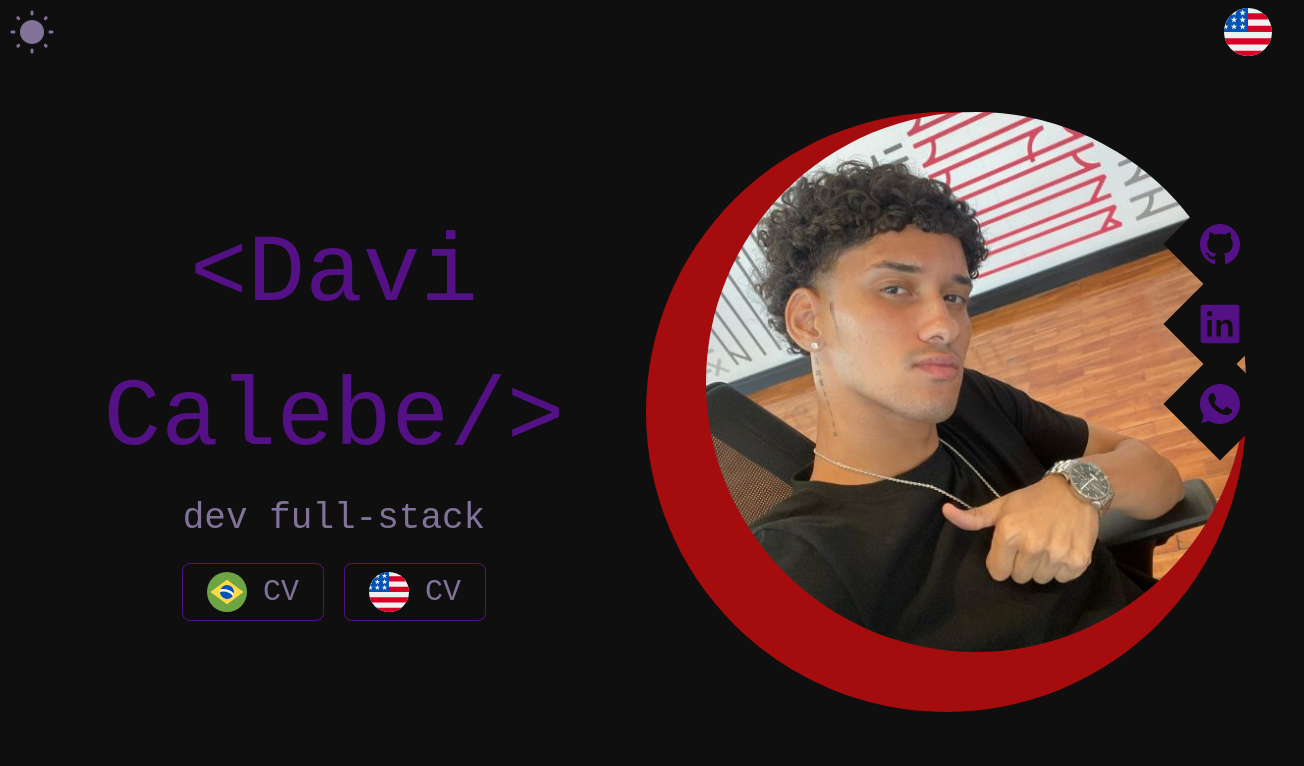
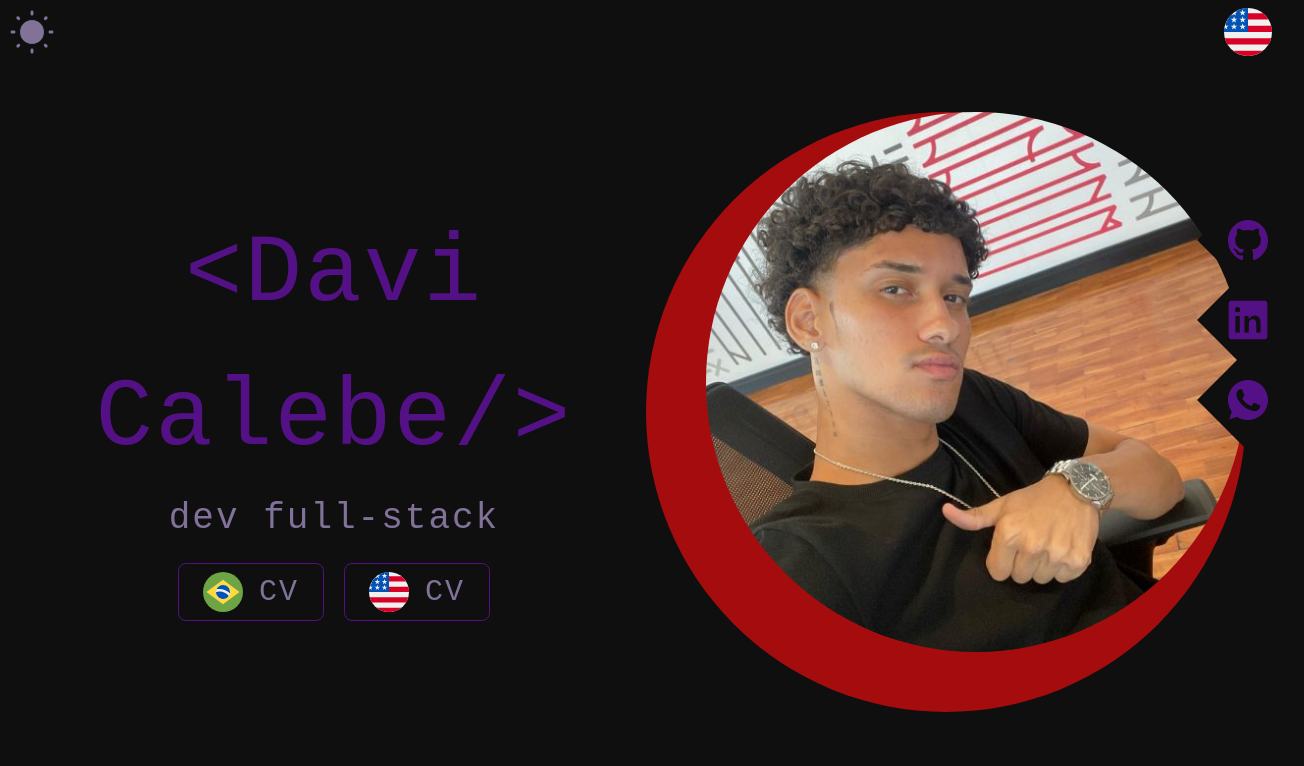
Before and after one commit to DaviCalebe/portfolio, a React (Vite) app in the folder app/: page / in a window 1280 px wide. Shown: the top 766 px of the page, 1304 px wide, since content can reach past the window. Built offline with nearby package versions, Linux system fonts and the light colour scheme.

Commit message:
adding animations to the page

```diff
--- a/app/src/components/social-medias.tsx
+++ b/app/src/components/social-medias.tsx
@@ -1,21 +1,34 @@
+import { motion } from "framer-motion";
+import { useEffect } from "react";
 import github from "../assets/github.svg";
 import linkedin from "../assets/linkedin.svg";
 import whatsapp from "../assets/whatsapp.svg";
 
 export const SocialMedias = () => {
+    useEffect(() => {
+        document.body.classList.add("overflow-x-hidden");
+        return () => document.body.classList.remove("overflow-x-hidden");
+    }, []);
+
     return (
-        <aside className="sticky top-0 z-[9999]">
-            <div className="absolute top-30 z-[9999] right-0 flex flex-col p-5">
-                <div className="bg-base p-5 rotate-45">
-                    <img src={github} alt="github" className="relative z-50 w-10 -rotate-45 hover:scale-150" />
+        <aside className="sticky top-0 z-30">
+            <motion.div
+                className="absolute top-30 right-0 flex flex-col gap-2 p-5"
+                initial={{ right: "-1.5rem" }} // Começa um pouco fora da tela
+                whileHover={{ right: "0.5rem" }} // Move para dentro ao passar o mouse
+                transition={{ type: "spring", stiffness: 100 }}
+                style={{ clipPath: "inset(0 0 0 -2rem)" }} // Evita rolagem horizontal
+            >
+                <div className="bg-base p-4 rotate-45">
+                    <img src={github} alt="github" className="relative z-50 w-10 -rotate-45 hover:scale-150 hover:z-50 transition-transform" />
                 </div>
-                <div className="bg-base p-5 rotate-45">
-                    <img src={linkedin} alt="linkedin" className="relative z-50 w-10 -rotate-45 hover:scale-150" />
+                <div className="bg-base p-4 rotate-45">
+                    <img src={linkedin} alt="linkedin" className="relative z-50 w-10 -rotate-45 hover:scale-150 hover:z-50 transition-transform" />
                 </div>
-                <div className="bg-base p-5 rotate-45">
-                    <img src={whatsapp} alt="whatsapp" className="relative z-50 w-10 -rotate-45 hover:scale-150" />
+                <div className="bg-base p-4 rotate-45">
+                    <img src={whatsapp} alt="whatsapp" className="relative z-50 w-10 -rotate-45 hover:scale-150 hover:z-50 transition-transform" />
                 </div>
-            </div>
+            </motion.div>
         </aside>
-    )
-}
+    );
+};
--- a/app/src/index.css
+++ b/app/src/index.css
@@ -1,8 +1,44 @@
 @import "tailwindcss";
 
 *{
-/*   font-family: gt, -apple-system, BlinkMacSystemFont, "Segoe UI", Roboto, Oxygen, Ubuntu, Cantarell, "Open Sans", "Helvetica Neue", sans-serif;
- */  font-family: 'JetBrains Mono', monospace;
+  font-family: 'JetBrains Mono', monospace;
+  letter-spacing: 2px;
+}
+
+@keyframes appear-left {
+  from {
+    opacity: 0;
+    transform: translateX(-100px);
+  }
+  to {
+    opacity: 1;
+    transform: translateX(0px);
+  }
+}
+
+@keyframes appear-right {
+  from {
+    opacity: 0;
+    transform: translateX(100px);
+  }
+  to {
+    opacity: 1;
+    transform: translateX(0px);
+  }
+}
+
+/* Aparecer da esquerda */
+.appear-left {
+  animation: appear-left 0.5s ease-out;
+  animation-timeline: view();
+  animation-range: entry 0% cover 30%;
+}
+
+/* Aparecer da direita */
+.appear-right {
+  animation: appear-right 0.5s ease-out;
+  animation-timeline: view();
+  animation-range: entry 0% cover 30%;
 }
 
 @theme {
--- a/app/src/sections/about.tsx
+++ b/app/src/sections/about.tsx
@@ -14,7 +14,7 @@ const About = () => {
               <circle cx="1500" cy="800" r="30" fill="black" />
           </svg>
 
-          <div className="relative flex flex-col items-center self-center gap-19 text-center">
+          <div className="relative flex flex-col self-start mt-15 gap-19 text-center">
               <h1 className="text-5xl font-semibold max-w-[800px] z-10">SOBRE MIM</h1>
 
               <p className="text-3xl font-medium max-w-[800px] z-10">Lorem ipsum dolor sit amet consectetur adipisicing elit. Sit aperiam eaque ea nobis tempora impedit perspiciatis nesciunt consectetur magnam numquam, necessitatibus aliquam illo libero ratione eligendi nemo voluptatibus et facere.</p>
--- a/app/src/sections/timeline.tsx
+++ b/app/src/sections/timeline.tsx
@@ -18,7 +18,7 @@ const Timeline = () => {
 
                 {/* STEP 1 */}
 
-                <div className="col-span-4 w-full h-full">
+                <div className="appear-left col-span-4 w-full h-full">
                     <div className="w-full h-full rounded-md border border-tertiary p-4">
                         <h1 className="text-tertiary text-2xl font-semibold">teste</h1>
                         <p className="text-tertiary">Lorem ipsum dolor sit amet consectetur, adipisicing elit. Distinctio eos delectus labore tempora ea vel! Laborum maiores, quaerat delectus eius a earum ea aperiam repellat, ipsa cupiditate voluptatem beatae quae?</p>
@@ -47,7 +47,7 @@ const Timeline = () => {
                     </div>
                 </div>
 
-                <div className="col-span-4 w-full h-full">
+                <div className="appear-right col-span-4 w-full h-full">
                     <div className="w-full h-full rounded-md border border-tertiary p-4">
                         <h1 className="text-tertiary text-2xl font-semibold">teste</h1>
                         <p className="text-tertiary">Lorem ipsum dolor sit amet consectetur, adipisicing elit. Distinctio eos delectus labore tempora ea vel! Laborum maiores, quaerat delectus eius a earum ea aperiam repellat, ipsa cupiditate voluptatem beatae quae?</p>
@@ -56,7 +56,7 @@ const Timeline = () => {
 
                 {/* STEP 3 */}
 
-                <div className="col-span-4 w-full h-full">
+                <div className="appear-left col-span-4 w-full h-full">
                     <div className="w-full h-full rounded-md border border-tertiary p-4">
                         <h1 className="text-tertiary text-2xl font-semibold">teste</h1>
                         <p className="text-tertiary">Lorem ipsum dolor sit amet consectetur, adipisicing elit. Distinctio eos delectus labore tempora ea vel! Laborum maiores, quaerat delectus eius a earum ea aperiam repellat, ipsa cupiditate voluptatem beatae quae?</p>
@@ -85,7 +85,7 @@ const Timeline = () => {
                     </div>
                 </div>
 
-                <div className="col-span-4 w-full h-full">
+                <div className="appear-right col-span-4 w-full h-full">
                     <div className="w-full h-full rounded-md border border-tertiary p-4">
                         <h1 className="text-tertiary text-2xl font-semibold">teste</h1>
                         <p className="text-tertiary">Lorem ipsum dolor sit amet consectetur, adipisicing elit. Distinctio eos delectus labore tempora ea vel! Laborum maiores, quaerat delectus eius a earum ea aperiam repellat, ipsa cupiditate voluptatem beatae quae?</p>
```
